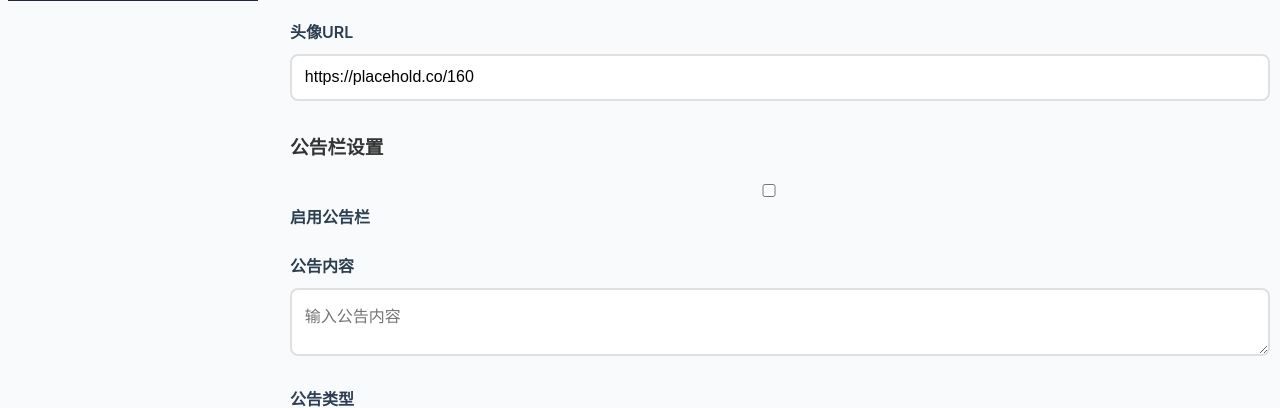
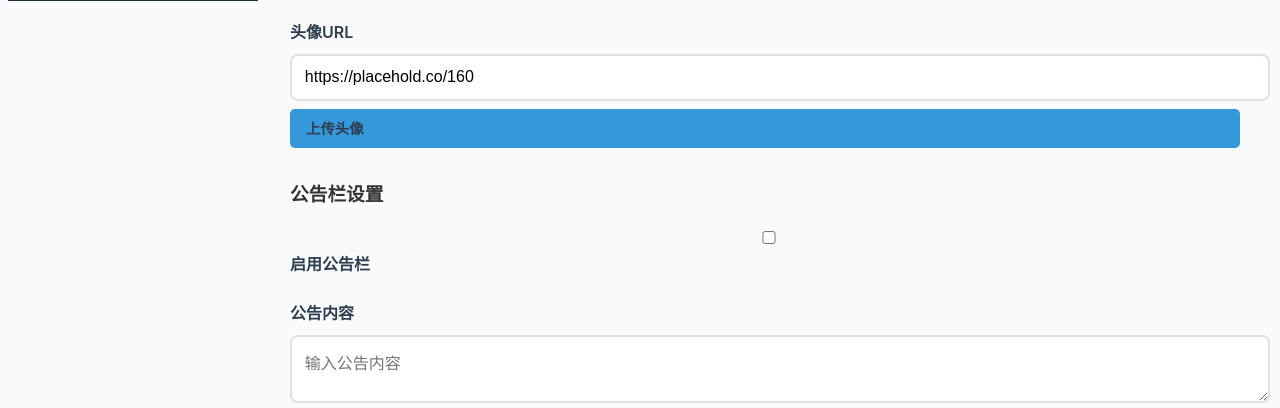
Before and after one commit to yuyu0308/one, a Flask app: page /admin in a window 1280 px wide. Shown: the part 807-1215 px from the top of the page. Run offline with Flask 2, Linux system fonts and the light colour scheme; the visitor is signed in with stand-in values (Sample User, id 1).

Commit message:
添加头像上传按钮

```diff
--- a/templates/admin.html
+++ b/templates/admin.html
@@ -58,6 +58,10 @@
 <div class="form-group">
                         <label for="avatar">头像URL</label>
                         <input type="text" id="avatar" name="avatar" required>
+                        <div class="upload-area">
+                            <input type="file" id="avatarFile" accept="image/*">
+                            <label for="avatarFile" class="upload-btn">上传头像</label>
+                        </div>
                     </div>
 
                     <h3 style="margin-top: 2rem; margin-bottom: 1rem;">公告栏设置</h3>
```
